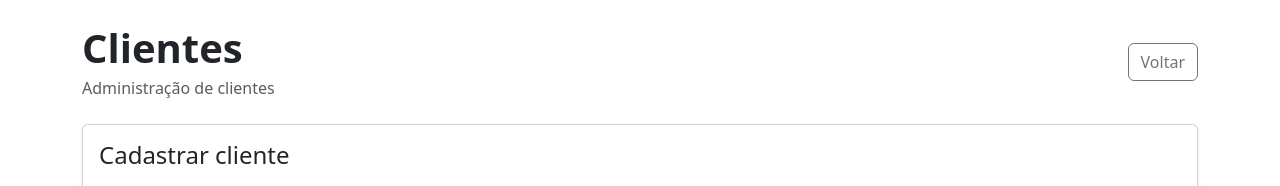
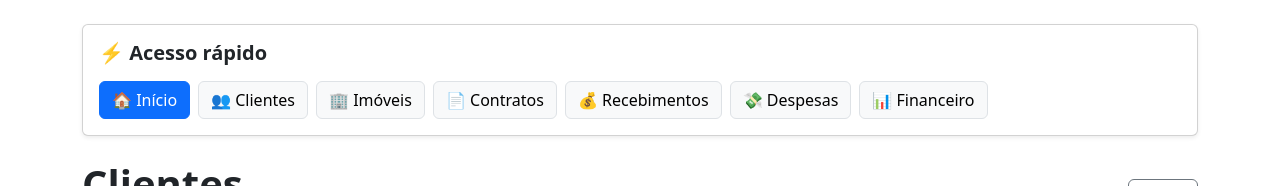
Before and after one commit to MarianeStriani/sistema-imobiliaria, a Next.js app: page /clientes in a window 1280 px wide. Shown: the top 186 px of the page. Built offline with nearby package versions, Linux system fonts and the light colour scheme; no server answers; the database is empty.

Commit message:
Atualizar o page.js

```diff
--- a/app/clientes/page.js
+++ b/app/clientes/page.js
@@ -41,6 +41,7 @@ export default function ClientesPage() {
 }
 
 setCarregando(false)
+
 }
 
 function alterarCampo(e) {
@@ -50,6 +51,7 @@ export default function ClientesPage() {
   ...anterior,
   [name]: value
 }))
+
 }
 
 function prepararEdicao(cliente) {
@@ -69,6 +71,7 @@ export default function ClientesPage() {
   top: 0,
   behavior: "smooth"
 })
+
 }
 
 function cancelarEdicao() {
@@ -134,6 +137,7 @@ export default function ClientesPage() {
 }
 
 setSalvando(false)
+
 }
 
 async function excluirCliente(id) {
@@ -163,10 +167,76 @@ export default function ClientesPage() {
 }
 
 alert("Cliente excluído com sucesso!")
+
 }
 
 return (
 <main className="container py-4">
+
+  {/* ACESSO RÁPIDO */}
+
+  <div className="card shadow-sm mb-4">
+    <div className="card-body">
+
+      <h5 className="fw-bold mb-3">
+        ⚡ Acesso rápido
+      </h5>
+
+      <div className="d-flex gap-2 flex-wrap">
+
+        <a
+          href="/"
+          className="btn btn-primary"
+        >
+          🏠 Início
+        </a>
+
+        <a
+          href="/clientes"
+          className="btn btn-light border"
+        >
+          👥 Clientes
+        </a>
+
+        <a
+          href="/imoveis"
+          className="btn btn-light border"
+        >
+          🏢 Imóveis
+        </a>
+
+        <a
+          href="/contratos"
+          className="btn btn-light border"
+        >
+          📄 Contratos
+        </a>
+
+        <a
+          href="/recebimentos"
+          className="btn btn-light border"
+        >
+          💰 Recebimentos
+        </a>
+
+        <a
+          href="/despesas"
+          className="btn btn-light border"
+        >
+          💸 Despesas
+        </a>
+
+        <a
+          href="/financeiro"
+          className="btn btn-light border"
+        >
+          📊 Financeiro
+        </a>
+
+      </div>
+
+    </div>
+  </div>
 
   <div className="d-flex justify-content-between align-items-center mb-4">
     <div>
@@ -578,5 +648,6 @@ export default function ClientesPage() {
   )}
 
 </main>
+
 )
 }
```
Lines whose indentation alone changed are shown as unchanged.
